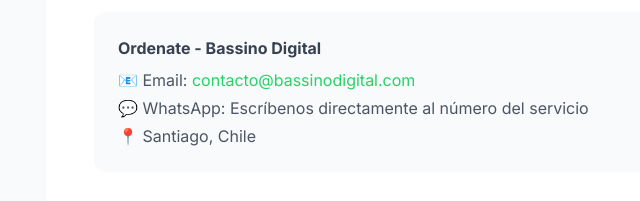
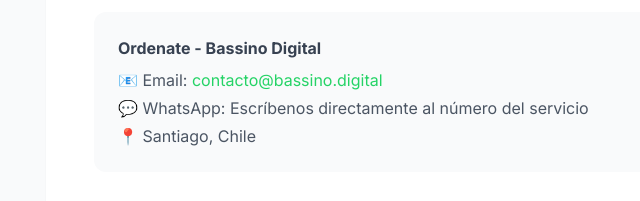
Before and after one commit to jbassino85/ordenate-landing, a website: page public/privacidad.html in a window 1280 px wide. Shown: the part 3185-3386 px from the top of the page, 162-802 px from the left. Drawn offline with nearby package versions, Linux system fonts and the light colour scheme.

Commit message:
Update privacidad.html

```diff
--- a/public/privacidad.html
+++ b/public/privacidad.html
@@ -253,7 +253,7 @@
           <div class="bg-gray-50 rounded-xl p-6">
             <p class="text-gray-700"><strong>Ordenate - Bassino Digital</strong></p>
             <p class="text-gray-600 mt-2">
-              📧 Email: <a href="mailto:contacto@bassino.digital" class="text-secondary hover:underline">contacto@bassinodigital.com</a>
+              📧 Email: <a href="mailto:contacto@bassino.digital" class="text-secondary hover:underline">contacto@bassino.digital</a>
             </p>
             <p class="text-gray-600 mt-1">
               💬 WhatsApp: Escríbenos directamente al número del servicio
```
